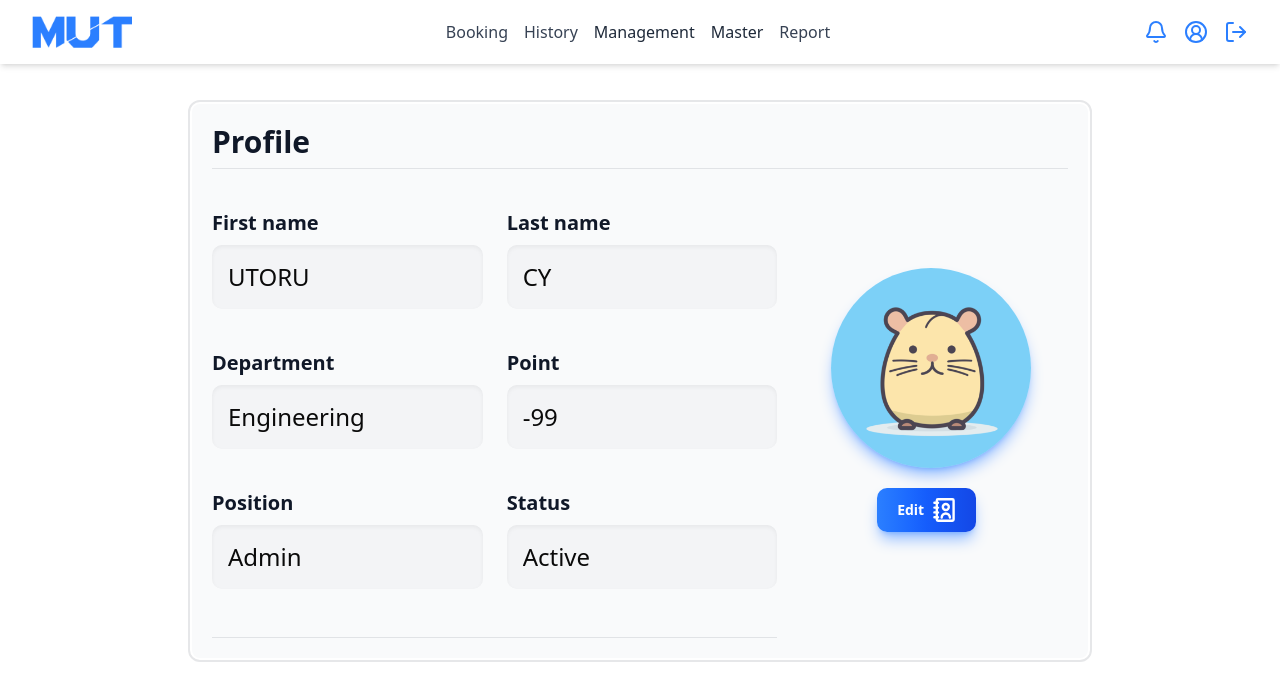
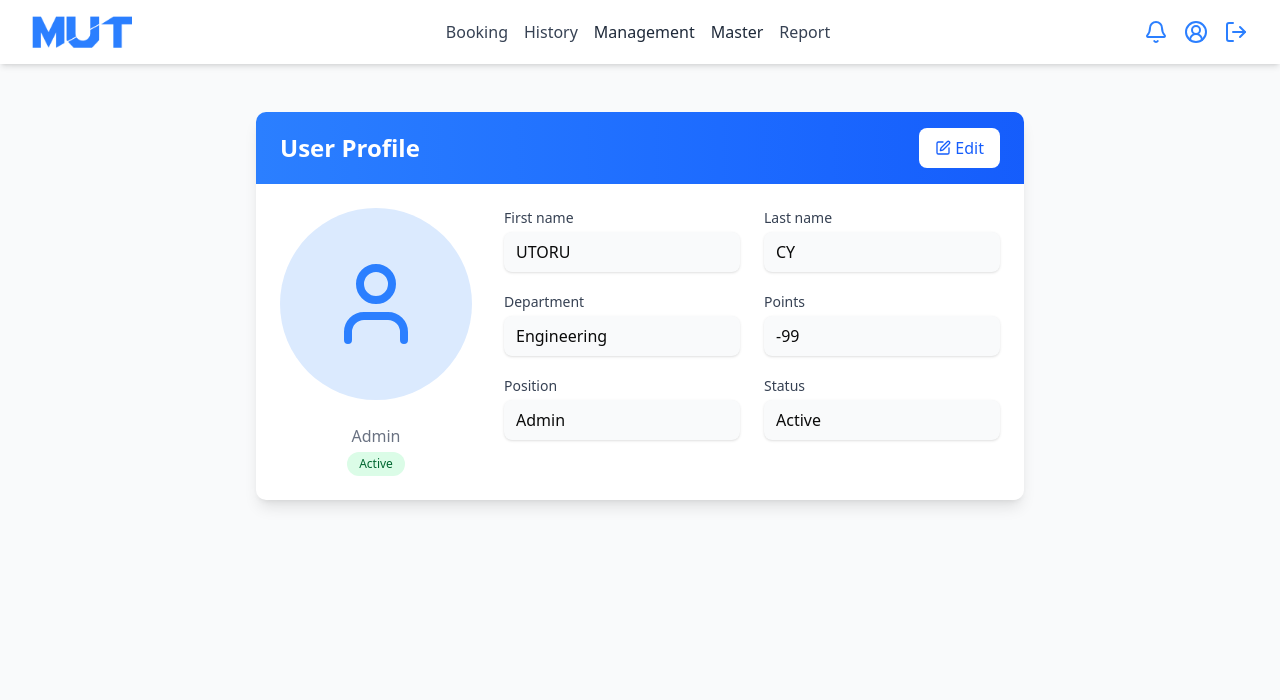
Before and after one commit to Tisarji/Reserve-Project, a Next.js app in the folder reserve-book-repair/: page /profile in a window 1280 px wide. Shown: the top 700 px of the page. Built offline with nearby package versions, Linux system fonts and the light colour scheme.

Commit message:
update profile

```diff
--- a/reserve-book-repair/src/app/profile/page.tsx
+++ b/reserve-book-repair/src/app/profile/page.tsx
@@ -1,13 +1,16 @@
 "use client";
 
-import React, { useState } from "react";
-import Image from "next/image";
-import imgUser from "@/app/image/rat.png";
+import { useState } from "react";
+import { Edit, X, Save, User } from "lucide-react";
 
-function Profile() {
-  const [isModalOpen, setIsModalOpen] = useState(false);
-  const [isEditable, setIsEditable] = useState(false);
+const UserImage = () => (
+	<div className="bg-blue-100 rounded-full h-48 w-48 flex items-center justify-center">
+		<User className="h-24 w-24 text-blue-500" />
+	</div>
+);
 
+export default function Profile() {
+	const [isEditing, setIsEditing] = useState(false);
 	const [user, setUser] = useState({
 		firstName: "UTORU",
 		lastName: "CY",
@@ -17,165 +20,145 @@ function Profile() {
 		status: "Active",
 	});
 
+	const [tempUser, setTempUser] = useState({ ...user });
+
 	const handleChange = (e: React.ChangeEvent<HTMLInputElement>) => {
 		const { name, value } = e.target;
-    setUser({ ...user, [name]: value });
+		setTempUser({ ...tempUser, [name]: value });
 	};
 
-  return (
-    <>
-      <form>
-        <div className="flex justify-center item-center mt-10">
-          <div className="w-full max-w-7/10 outline-2 outline-offset-2 outline-gray-900/10 rounded-md p-5 bg-gray-50">
-            <div className="border-b border-gray-900/10 pb-2">
-              <h2 className="text-3xl font-semibold text-gray-900">Profile</h2>
-            </div>
-            <div className="grid grid-cols-3 gap-4">
-              <div className="border-b border-gray-900/10 pb-12 col-span-2">
-                {/* Input fields */}
-                <div className="mt-10 grid grid-cols-1 gap-x-6 gap-y-8 sm:grid-cols-6">
+	const startEditing = () => {
+		setTempUser({ ...user });
+		setIsEditing(true);
+	};
+
+	const cancelEditing = () => {
+		setIsEditing(false);
+	};
+
+	const saveChanges = () => {
+		setUser({ ...tempUser });
+		setIsEditing(false);
+	};
+
+	const InputField = ({ label, name, value }: { label: string; name: string; value: string }) => (
 		<div className="sm:col-span-3">
-                    <label htmlFor="firstName" className="block text-xl font-bold text-gray-900">First name</label>
-                    <div className="mt-2">
+			<label htmlFor={name} className="block text-sm font-medium text-gray-700 mb-1">
+				{label}
+			</label>
+			<div className="relative">
 				<input
-                        id="firstName"
-                        name="firstName"
+					id={name}
+					name={name}
 					type="text"
-                        value={user.firstName}
-                        disabled={!isEditable}
+					value={value}
 					onChange={handleChange}
-                        className="w-full shadow-inner bg-gray-100 rounded-lg text-2xl p-4 border-none"
+					disabled={!isEditing}
+					className={`block w-full rounded-md py-2 px-3 shadow-sm ${isEditing
+							? "border border-blue-300 focus:border-blue-500 focus:ring focus:ring-blue-200 focus:ring-opacity-50"
+							: "bg-gray-50 border-0"
+						}`}
 				/>
 			</div>
 		</div>
-                  <div className="sm:col-span-3">
-                    <label htmlFor="lastName" className="block text-xl font-bold text-gray-900">Last name</label>
-                    <div className="mt-2">
-                      <input
-                        id="lastName"
-                        name="lastName"
-                        type="text"
-                        value={user.lastName}
-                        disabled={!isEditable}
-                        onChange={handleChange}
-                        className="w-full shadow-inner bg-gray-100 rounded-lg text-2xl p-4 border-none"
-                      />
+	);
+
+	return (
+		<div className="min-h-screen bg-gray-50 py-12 px-4 sm:px-6 lg:px-8">
+			<div className="max-w-3xl mx-auto bg-white shadow-lg rounded-lg overflow-hidden">
+				<div className="bg-gradient-to-r from-blue-500 to-blue-600 px-6 py-4">
+					<div className="flex justify-between items-center">
+						<h1 className="text-2xl font-bold text-white">User Profile</h1>
+						{!isEditing ? (
+							<button
+								onClick={startEditing}
+								className="flex items-center gap-1 bg-white text-blue-600 px-4 py-2 rounded-md hover:bg-blue-50 transition-colors"
+							>
+								<Edit size={16} />
+								<span>Edit</span>
+							</button>
+						) : (
+							<div className="flex gap-2">
+								<button
+									onClick={cancelEditing}
+									className="flex items-center gap-1 bg-white text-gray-600 px-4 py-2 rounded-md hover:bg-gray-50 transition-colors"
+								>
+									<X size={16} />
+									<span>Cancel</span>
+								</button>
+								<button
+									onClick={saveChanges}
+									className="flex items-center gap-1 bg-green-500 text-white px-4 py-2 rounded-md hover:bg-green-600 transition-colors"
+								>
+									<Save size={16} />
+									<span>Save</span>
+								</button>
+							</div>
+						)}
+					</div>
+				</div>
+
+				<div className="p-6">
+					<div className="flex flex-col md:flex-row gap-8">
+						<div className="flex flex-col items-center">
+							<div className="relative mb-4">
+								<UserImage />
+								{isEditing && (
+									<div className="absolute bottom-0 right-0">
+										<button className="bg-blue-500 hover:bg-blue-600 text-white p-2 rounded-full shadow">
+											<Edit size={16} />
+										</button>
+									</div>
+								)}
+							</div>
+							<div className="text-center">
+								<div className="mt-2 font-medium text-gray-500">
+									{user.position}
+								</div>
+								<div className={`mt-1 px-3 py-1 rounded-full text-xs font-medium ${user.status === "Active" ? "bg-green-100 text-green-800" : "bg-gray-100 text-gray-800"
+									}`}>
+									{user.status}
 								</div>
 							</div>
 						</div>
 
-                <div className="mt-10 grid grid-cols-1 gap-x-6 gap-y-8 sm:grid-cols-6">
-                  <div className="sm:col-span-3">
-                    <label htmlFor="department" className="block text-xl font-bold text-gray-900">Department</label>
-                    <div className="mt-2">
-                      <input
-                        id="department"
+						<div className="flex-1">
+							<div className="grid grid-cols-1 sm:grid-cols-6 gap-x-6 gap-y-5">
+								<InputField
+									label="First name"
+									name="firstName"
+									value={isEditing ? tempUser.firstName : user.firstName}
+								/>
+								<InputField
+									label="Last name"
+									name="lastName"
+									value={isEditing ? tempUser.lastName : user.lastName}
+								/>
+								<InputField
+									label="Department"
 									name="department"
-                        type="text"
-                        value={user.department}
-                        disabled={!isEditable}
-                        onChange={handleChange}
-                        className="w-full shadow-inner bg-gray-100 rounded-lg text-2xl p-4 border-none"
+									value={isEditing ? tempUser.department : user.department}
 								/>
-                    </div>
-                  </div>
-                  <div className="sm:col-span-3">
-                    <label htmlFor="point" className="block text-xl font-bold text-gray-900">Point</label>
-                    <div className="mt-2">
-                      <input
-                        id="point"
+								<InputField
+									label="Points"
 									name="point"
-                        type="text"
-                        value={user.point}
-                        disabled={!isEditable}
-                        onChange={handleChange}
-                        className="w-full shadow-inner bg-gray-100 rounded-lg text-2xl p-4 border-none"
+									value={isEditing ? tempUser.point : user.point}
 								/>
-                    </div>
-                  </div>
-                </div>
-
-                <div className="mt-10 grid grid-cols-1 gap-x-6 gap-y-8 sm:grid-cols-6">
-                  <div className="sm:col-span-3">
-                    <label htmlFor="position" className="block text-xl font-bold text-gray-900">Position</label>
-                    <div className="mt-2">
-                      <input
-                        id="position"
+								<InputField
+									label="Position"
 									name="position"
-                        type="text"
-                        value={user.position}
-                        disabled={!isEditable}
-                        onChange={handleChange}
-                        className="w-full shadow-inner bg-gray-100 rounded-lg text-2xl p-4 border-none"
+									value={isEditing ? tempUser.position : user.position}
 								/>
-                    </div>
-                  </div>
-                  <div className="sm:col-span-3">
-                    <label htmlFor="status" className="block text-xl font-bold text-gray-900">Status</label>
-                    <div className="mt-2">
-                      <input
-                        id="status"
+								<InputField
+									label="Status"
 									name="status"
-                        type="text"
-                        value={user.status}
-                        disabled={!isEditable}
-                        onChange={handleChange}
-                        className="w-full shadow-inner bg-gray-100 rounded-lg text-2xl p-4 border-none"
+									value={isEditing ? tempUser.status : user.status}
 								/>
 							</div>
 						</div>
 					</div>
 				</div>
-
-              {/* Avatar + Edit button */}
-              <div className="flex justify-center items-center flex-col">
-                <div className="bg-sky-500/50 rounded-full shadow-lg shadow-blue-500/50">
-                  <Image src={imgUser} alt="User" width={200} height={80} />
-                </div>
-                <button
-                  type="button"
-                  onClick={() => setIsModalOpen(true)}
-                  className="mt-5 bottom-0 right-0 text-white bg-gradient-to-r from-blue-500 via-blue-600 to-blue-700 hover:bg-gradient-to-br focus:ring-4 focus:outline-none focus:ring-blue-300 dark:focus:ring-blue-800 shadow-lg font-bold rounded-lg text-sm px-5 py-2.5 text-center me-2 mb-2 inline-flex items-center shadow-lg shadow-blue-500/50 dark:shadow-lg dark:shadow-blue-800/80"
-                >
-                  <span className="pr-2">Edit</span>
-                  <svg className="w-6 h-6 text-white" fill="none" viewBox="0 0 18 20" xmlns="http://www.w3.org/2000/svg">
-                    <path stroke="currentColor" strokeLinecap="round" strokeLinejoin="round" strokeWidth="2" d="M4 4H1m3 4H1m3 4H1m3 4H1m6.071.286a3.429 3.429 0 1 1 6.858 0M4 1h12a1 1 0 0 1 1 1v16a1 1 0 0 1-1 1H4a1 1 0 0 1-1-1V2a1 1 0 0 1 1-1Zm9 6.5a2.5 2.5 0 1 1-5 0 2.5 2.5 0 0 1 5 0Z" />
-                  </svg>
-                </button>
 			</div>
 		</div>
-          </div>
-        </div>
-      </form>
-
-      {/* Modal */}
-      {isModalOpen && (
-        <div className="fixed inset-0 bg-gray-800 bg-opacity-50 flex items-center justify-center z-50">
-          <div className="bg-white p-8 rounded-xl shadow-xl w-full max-w-md">
-            <h3 className="text-xl font-bold mb-4">Edit Profile</h3>
-            <p>คุณสามารถแก้ไขข้อมูลตรงนี้ได้</p>
-            <div className="mt-6 flex justify-end">
-              <button
-                className="px-4 py-2 bg-gray-300 rounded-md mr-2"
-                onClick={() => setIsModalOpen(false)}
-              >
-                Cancel
-              </button>
-              <button
-                className="px-4 py-2 bg-blue-600 text-white rounded-md"
-                onClick={() => {
-                  setIsEditable(true);
-                  setIsModalOpen(true);
-                }}
-              >
-                Save
-              </button>
-            </div>
-          </div>
-        </div>
-      )}
-    </>
 	);
 }
-
-export default Profile;
```
Lines whose indentation alone changed are shown as unchanged.
